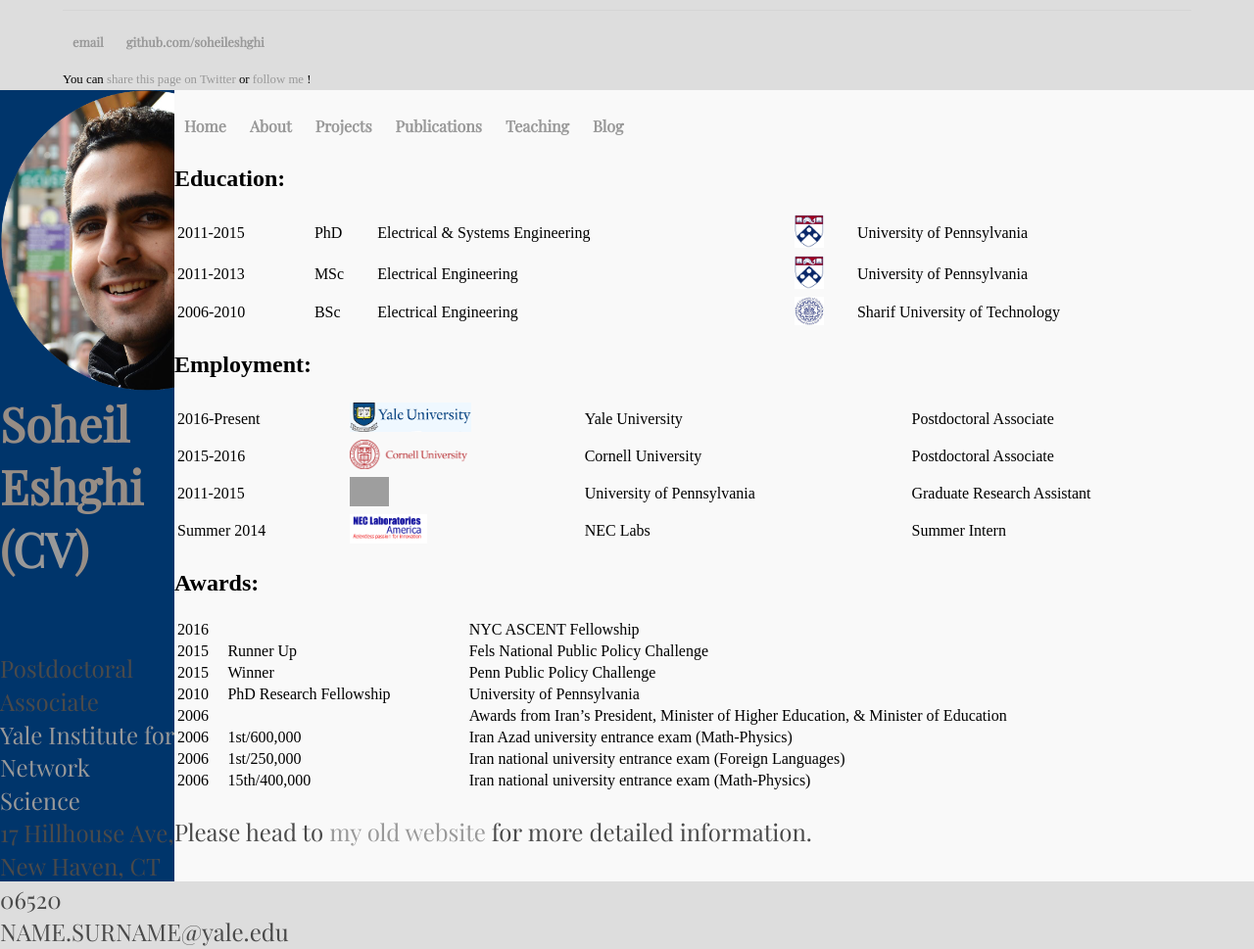
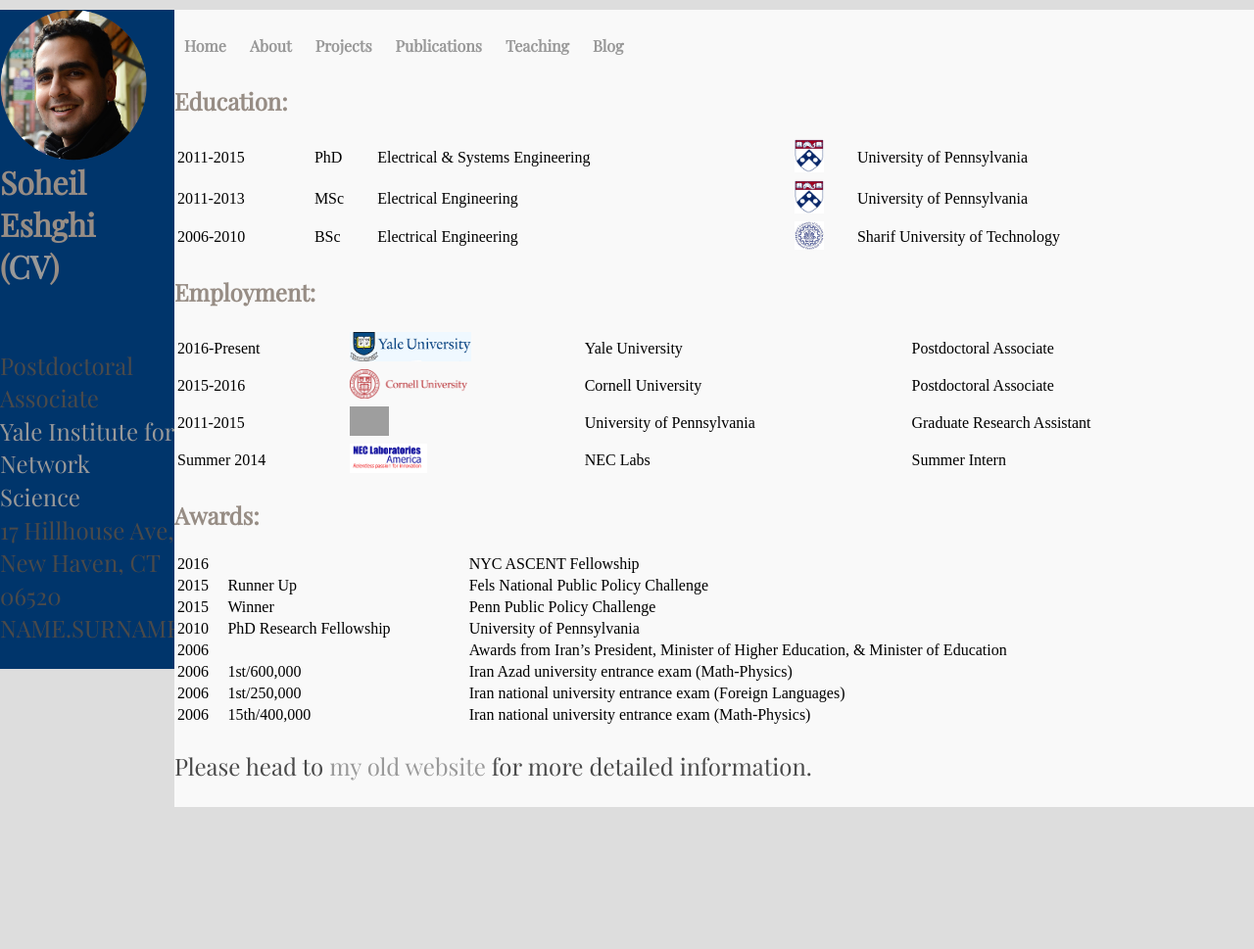
Before and after one commit to SoheilEshghi/SoheilEshghi.github.io, a Jekyll site: the page built from index.html, in a window 1280 px wide. Shown: the whole page at 98% size. Built offline with Jekyll 4.4.1, drawn with Linux system fonts in a browser that asks for light colours; after the commit the page ends 900 px from its top, so only the background shows below that; grey boxes are pictures that could not be loaded.

Commit message:
image size and fonts

```diff
--- a/_layouts/default.html
+++ b/_layouts/default.html
@@ -15,7 +15,7 @@
 
 			<div class="left">
 
-				<img src="images/soheil.png" style="width:300px;" align="left"><br>
+				<img src="images/soheil.png" style="width:150px;" align="left"><br>
 
 
 				<h1>Soheil <br> Eshghi <br>(<a href="/cv/cv.pdf">CV</a>)</h1><br><p>Postdoctoral Associate<br><a href="http://yins.yale.edu/">Yale Institute for Network Science</a><br>17 Hillhouse Ave, New Haven, CT 06520<br>NAME.SURNAME@yale.edu</p>
--- a/css/main.css
+++ b/css/main.css
@@ -20,10 +20,17 @@ a:hover {
     text-decoration: underline;
 }
 h1 {
-    font-size: 3em;
+    font-size: 2em;
     font-family: 'Playfair Display', 'Arial', serif;
     color: #978d85;
 }
+h2 {
+    font-size: 1.5em;
+    font-family: 'Playfair Display', 'Arial', serif;
+    color: #978d85;
+}
+
+
 p {
     font-family: 'Playfair Display', 'Arial', serif;
     font-size: 1.5em;
@@ -46,13 +53,13 @@ ul.posts li {
 
 .left {
     position:absolute;
-    left:0; top:92px; bottom: 0;
+    left:0;
     width: 178px;
 		background: #00356b;
 }
 
 .main {
     position: absolute;
-    left:178px; top:92px; right:0; bottom:0;
+    left:178px; right:0;
     background: #f9f9f9;
 }
```
